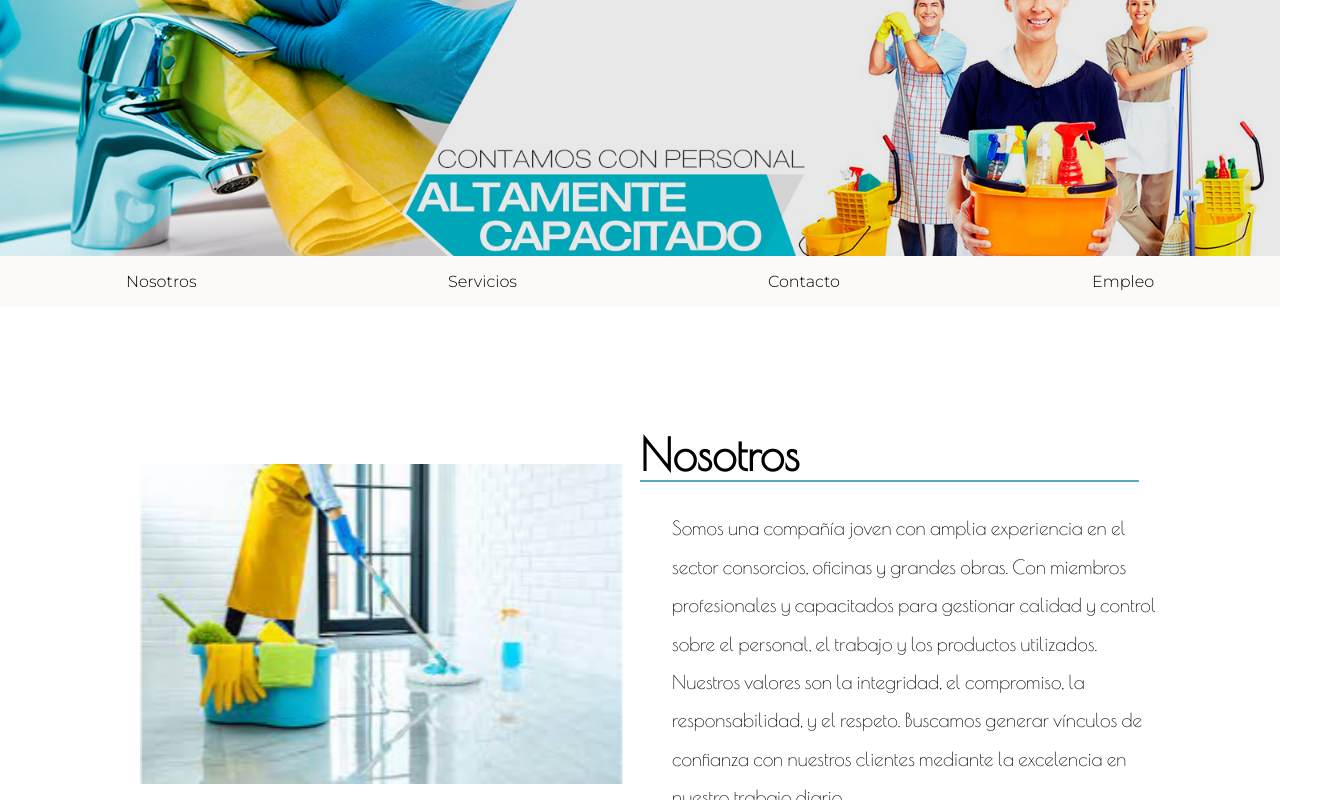
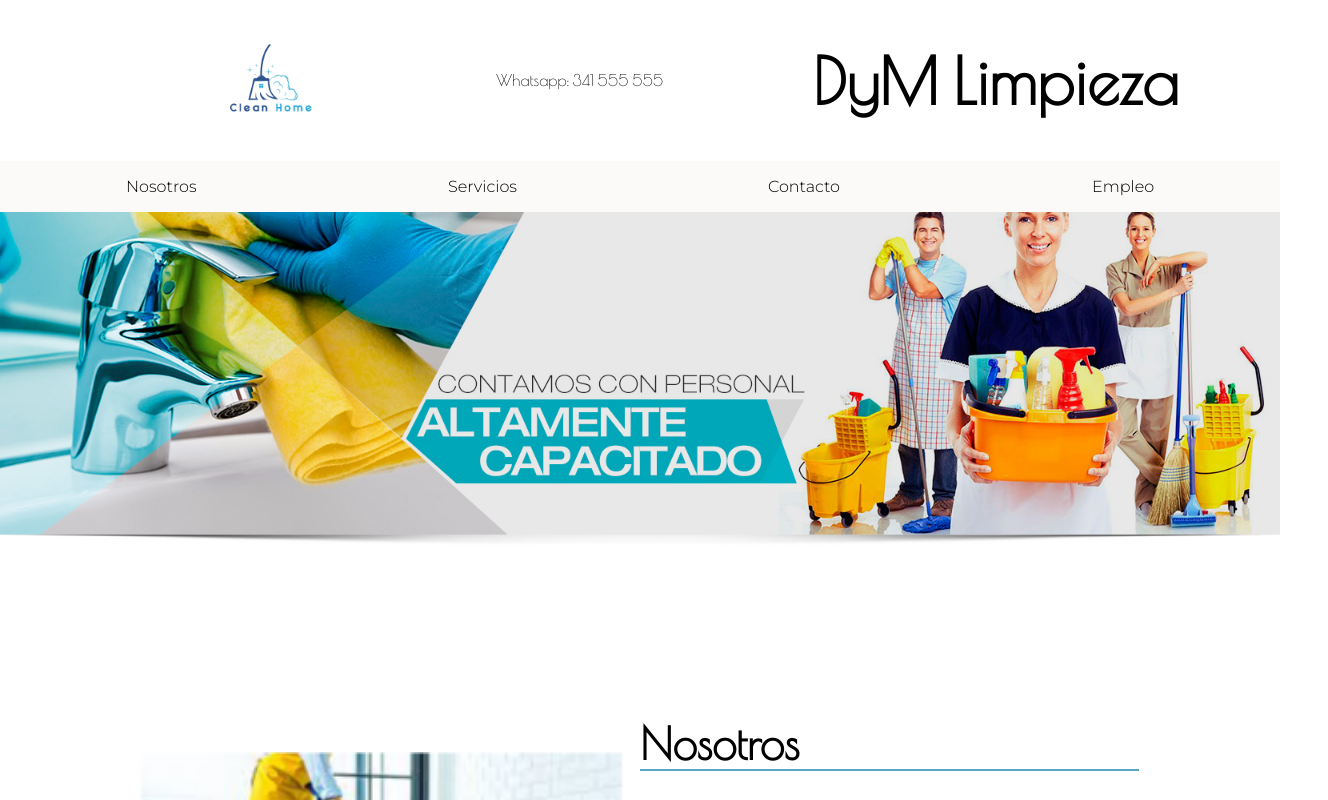
Before and after one commit to kbrus87/dymlimpieza, a React (Create React App) app: page / in a window 1280 px wide. Shown: the top 800 px of the page, 1328 px wide, since content can reach past the window. Built offline with nearby package versions, Linux system fonts and the light colour scheme.

Commit message:
main head

```diff
--- a/src/components/Header.js
+++ b/src/components/Header.js
@@ -1,7 +1,8 @@
 import React from "react";
 import NavItem from "./NavItem";
 
-import "../css/header.css"
+import "../css/header.css";
+import img from "../img/logo.jpg";
 
 const navigationMenu = ["nosotros", "servicios", "contacto", "empleo"]
 
@@ -31,14 +32,19 @@ const Header = () => {
 
     return (
         <header className="header">
-            <div ref={elem} className="header__banner">
-
+            <div ref={elem} className={`header__presentation`}>
+                <img alt="logo" src={img} width="150px" />
+                <p>Whatsapp: 341 555 555</p>
+                <h1>DyM Limpieza</h1>
             </div>
             <nav className={`header__navigation ${scrolled ? "sticky" : null}`}>
                 {
                     navigationMenu.map(nav => <NavItem key={nav} destination={nav} />)
                 }
             </nav>
+            <div className="header__banner">
+
+            </div>
         </header>
     )
 }
--- a/src/components/sections/About.js
+++ b/src/components/sections/About.js
@@ -15,9 +15,11 @@ const useOnScreen = (options) => {
             observer.observe(ref.current);
         }
 
+        const forcleanup = ref.current;
+
         return () => {
             if (ref.current) {
-                observer.unobserve(ref.current);
+                observer.unobserve(forcleanup);
             }
         }
     }, [ref, options])
--- a/src/css/header.css
+++ b/src/css/header.css
@@ -8,6 +8,17 @@ a {
   width: 100%;
   position: relative;
 }
+.header__presentation {
+  display: flex;
+  justify-content: space-evenly;
+  align-items: center;
+  width: 100%;
+  margin: 0 3rem;
+  font-family: "Poiret One", cursive;
+}
+.header__presentation h1 {
+  font-size: 4rem;
+}
 .header__banner {
   background: url("../img/banner.jpg");
   background-repeat: no-repeat;
@@ -17,7 +28,7 @@ a {
 }
 @media screen and (min-width: 480px) {
   .header__banner {
-    height: 20vw;
+    height: 30vw;
   }
 }
 .header__navigation {
--- a/src/scss/header.scss
+++ b/src/scss/header.scss
@@ -5,6 +5,19 @@ a {
 .header {
   width: 100%;
   position: relative;
+
+  &__presentation {
+    display: flex;
+    justify-content: space-evenly;
+    align-items: center;
+    width: 100%;
+    margin: 0 3rem;
+    font-family: $font-text;
+    h1 {
+      font-size: 4rem;
+    }
+  }
+
   &__banner {
     background: url("../img/banner.jpg");
     background-repeat: no-repeat;
@@ -12,9 +25,10 @@ a {
     background-position: center;
     height: 200px;
     @media screen and (min-width: $bp480) {
-      height: 20vw;
+      height: 30vw;
     }
   }
+
   &__navigation {
     display: flex;
     justify-content: space-around;
```
Also changed, not shown: src/components/NavItem.js (+7 -1 lines), src/img/logo.jpg (added), 1 other file (tests, documents, lock files or other folders).
